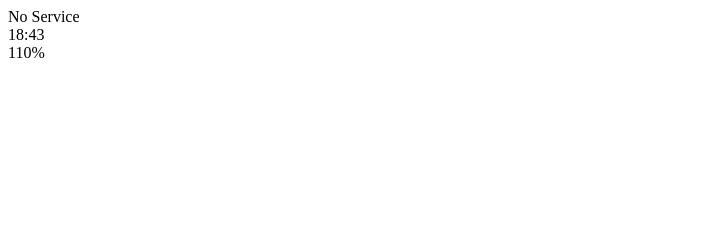
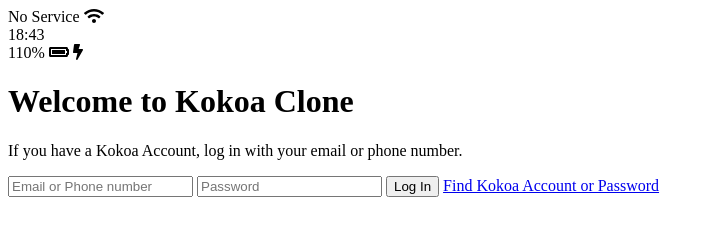
Before and after one commit to aren0416/kokoa-clone-2020, a plain HTML site: page index.html in a window 1280 px wide. Shown: the whole page, without its empty margins (0-714 px from the left). Drawn offline with Linux system fonts and the light colour scheme.

Commit message:
Update index.html

```diff
--- a/index.html
+++ b/index.html
@@ -4,22 +4,36 @@
     <meta charset="UTF-8">
     <meta http-equiv="X-UA-Compatible" content="IE=edge">
     <meta name="viewport" content="width=device-width, initial-scale=1.0">
-    <title>Welcom to Kokoa Talk</title>
+    <title>Welcome to Kokoa Clone</title>
 </head>
 <body>
-    <div id="status-bar">
+    <div class="status-bar">
         <div class="status-bar__column">
             <span>No Service</span>
-            <!-- To Do : Wifi Icon -->
+            <i class="fas fa-wifi"></i>
         </div>
         <div class="status-bar__column">
             <span>18:43</span>
         </div>
         <div class="status-bar__column">
             <span>110%</span>
-            <!-- Battaery Icon -->
-            <!-- Lightning Icon -->
+            <i class="fas fa-battery-full"></i>
+            <i class="fas fa-bolt"></i>
         </div>
     </div>
+
+    <header class="welcome-header">
+        <h1 class="welcome-header__title">Welcome to Kokoa Clone</h1>
+        <p class="welcome-header__text">If you have a Kokoa Account, log in with your email or phone number.</p>
+    </header>
+
+    <form id="login-form">
+        <input type="text" placeholder="Email or Phone number" />
+        <input type="password" placeholder="Password" />
+        <input type="submit" value="Log In" />
+        <a href="#">Find Kokoa Account or Password</a>
+    </form>
+
+    <script defer src="https://use.fontawesome.com/releases/v5.15.3/js/all.js" integrity="sha384-haqrlim99xjfMxRP6EWtafs0sB1WKcMdynwZleuUSwJR0mDeRYbhtY+KPMr+JL6f" crossorigin="anonymous"></script>
 </body>
 </html>
```
